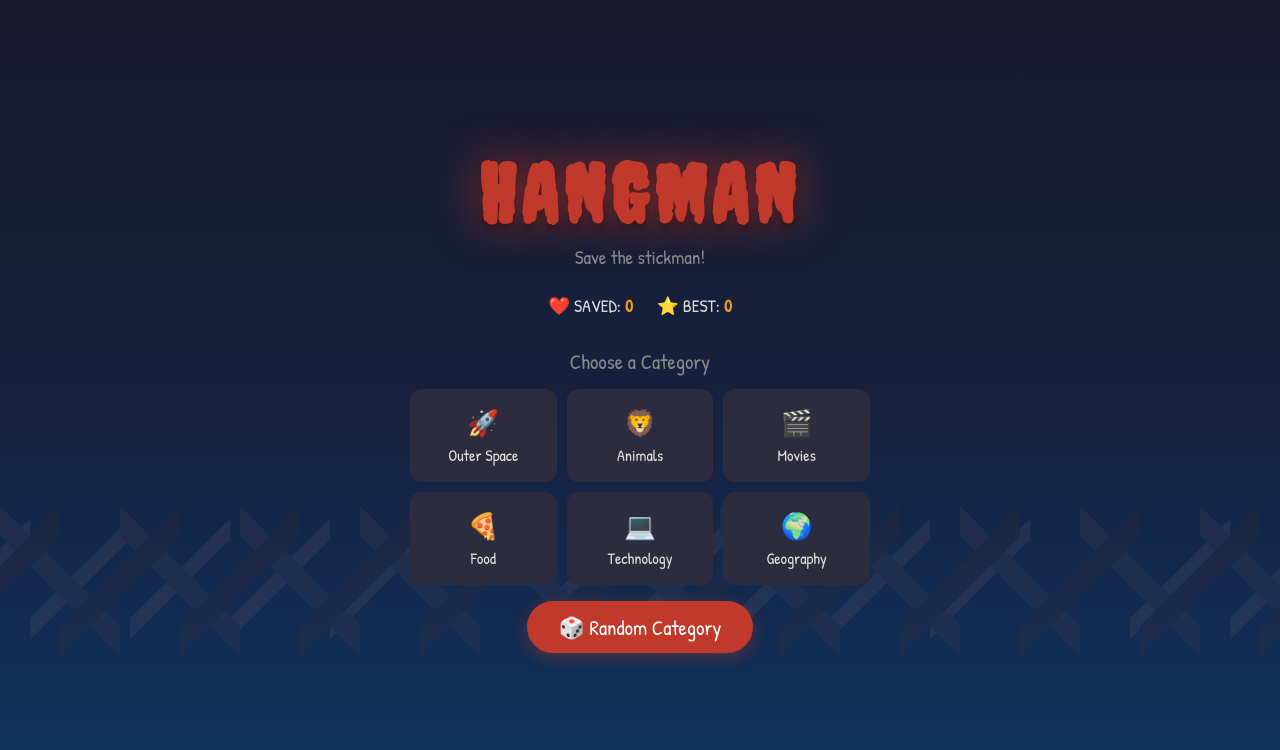
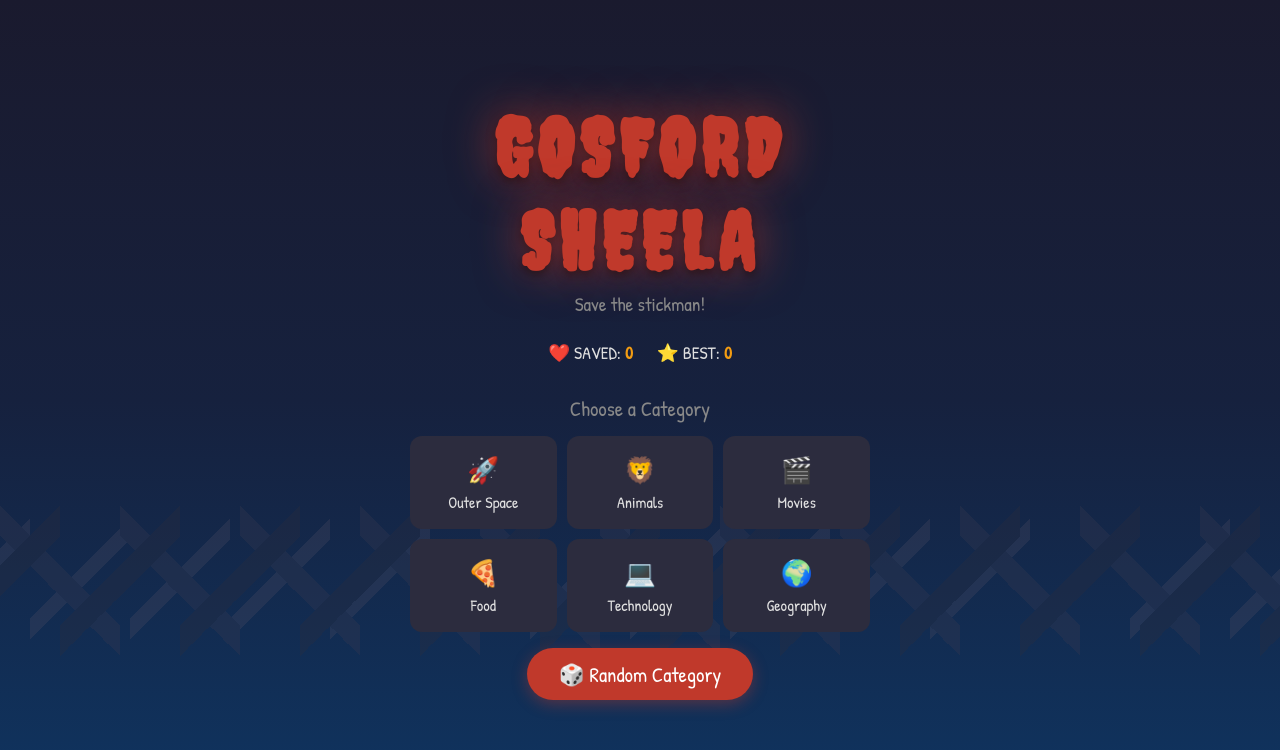
Before and after one commit to element824/hangman-game, a plain HTML site: page index.html in a window 1280 px wide. Drawn offline with Linux system fonts and the light colour scheme.

Commit message:
Rename game title to Gosford Sheela
Co-authored-by: Copilot <223556219+Copilot@users.noreply.github.com>

```diff
--- a/index.html
+++ b/index.html
@@ -3,7 +3,7 @@
 <head>
     <meta charset="UTF-8">
     <meta name="viewport" content="width=device-width, initial-scale=1.0">
-    <title>Hangman - Word Guess Game</title>
+    <title>Gosford Sheela - Word Guess Game</title>
     <link rel="stylesheet" href="css/style.css">
     <link rel="preconnect" href="https://fonts.googleapis.com">
     <link href="https://fonts.googleapis.com/css2?family=Creepster&family=Patrick+Hand&display=swap" rel="stylesheet">
@@ -13,7 +13,7 @@
     <div id="menu-screen" class="screen active">
         <div class="menu-forest-bg"></div>
         <div class="menu-content">
-            <h1 class="game-title">HANGMAN</h1>
+            <h1 class="game-title">GOSFORD SHEELA</h1>
             <p class="game-subtitle">Save the stickman!</p>
             <div class="menu-stats">
                 <span class="stat">❤️ SAVED: <strong id="menu-saved">0</strong></span>
```
